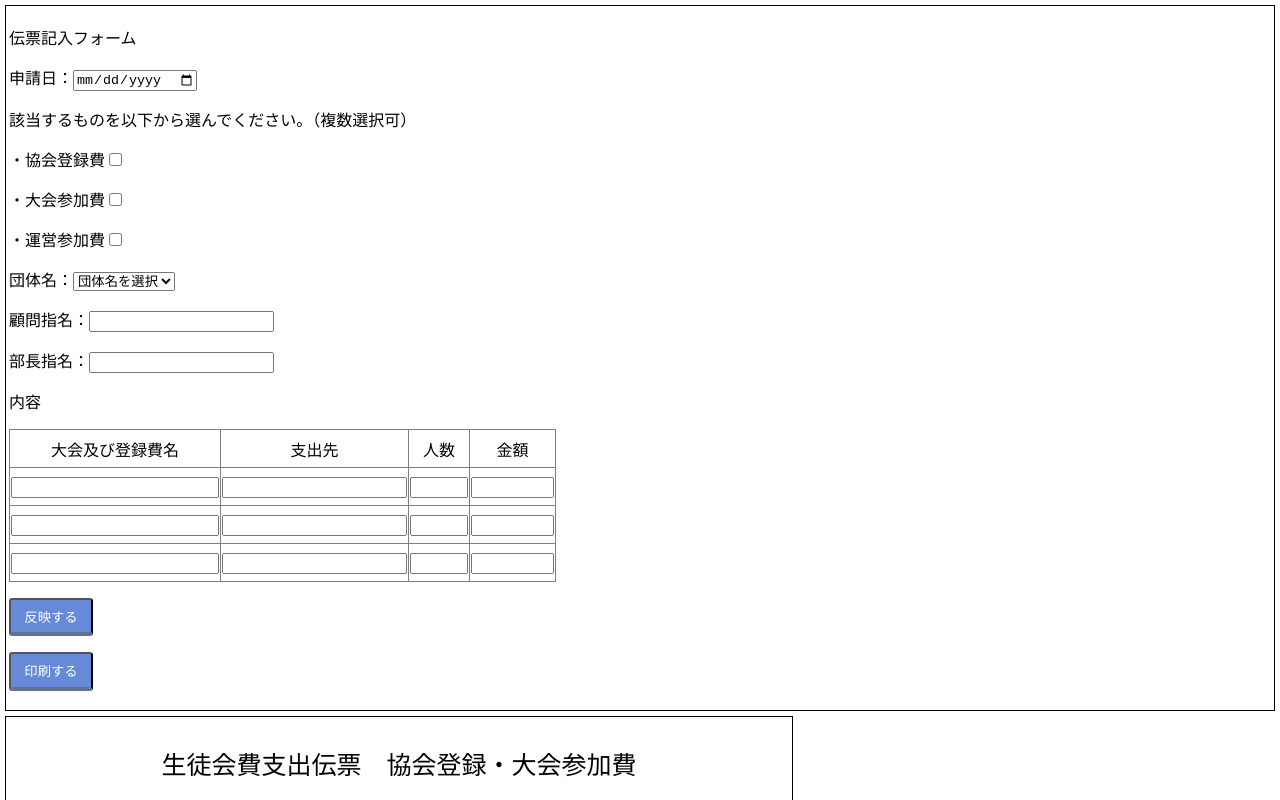
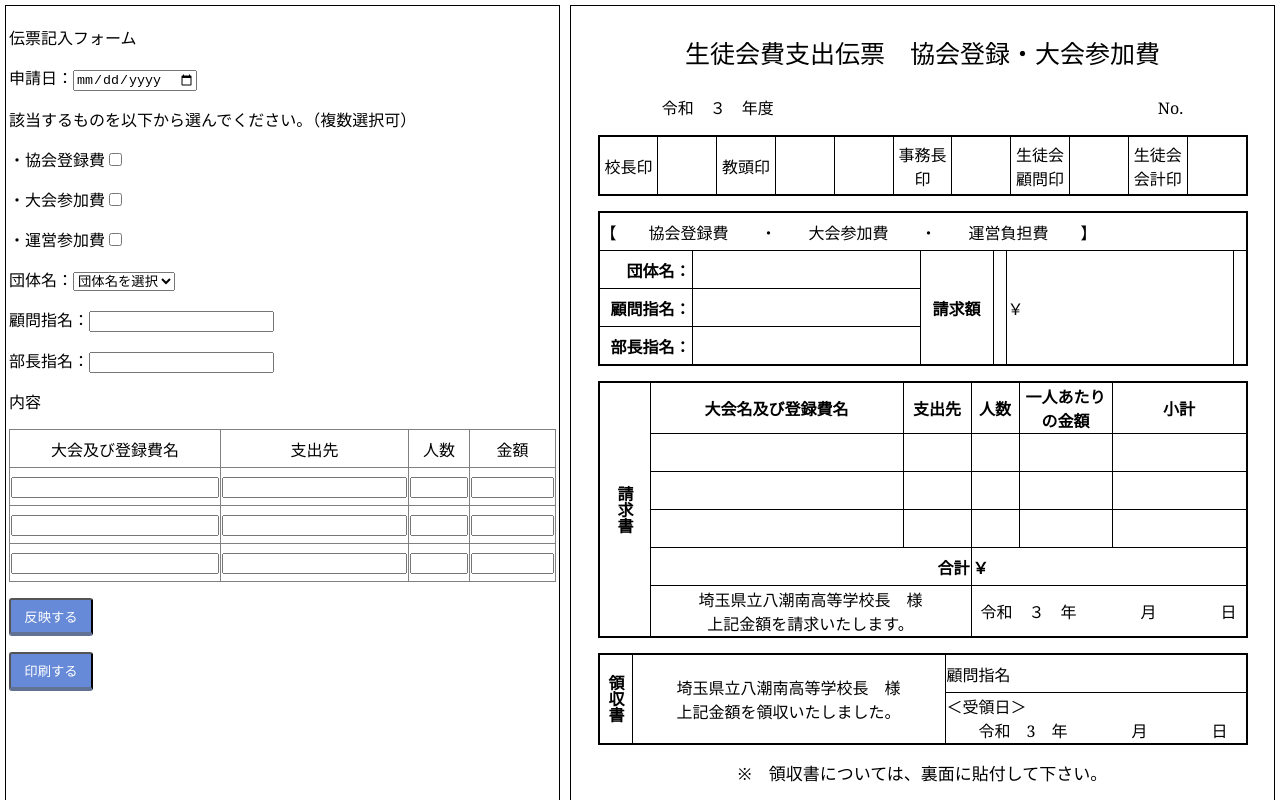
Before and after one commit to nattyu/ym_slips, a plain HTML site: page taikai.html in a window 1280 px wide. Shown: the top 800 px of the page. Drawn offline with Linux system fonts and the light colour scheme.

Commit message:
Update taikai.css

```diff
--- a/taikai.css
+++ b/taikai.css
@@ -1,7 +1,7 @@
 body{
     margin: 0;
     padding: 0;
-    flex-wrap: wrap;
+    display: flex;
     font-family: Cambria, Cochin, Georgia, Times, 'Times New Roman', serif;
 }
 
```
